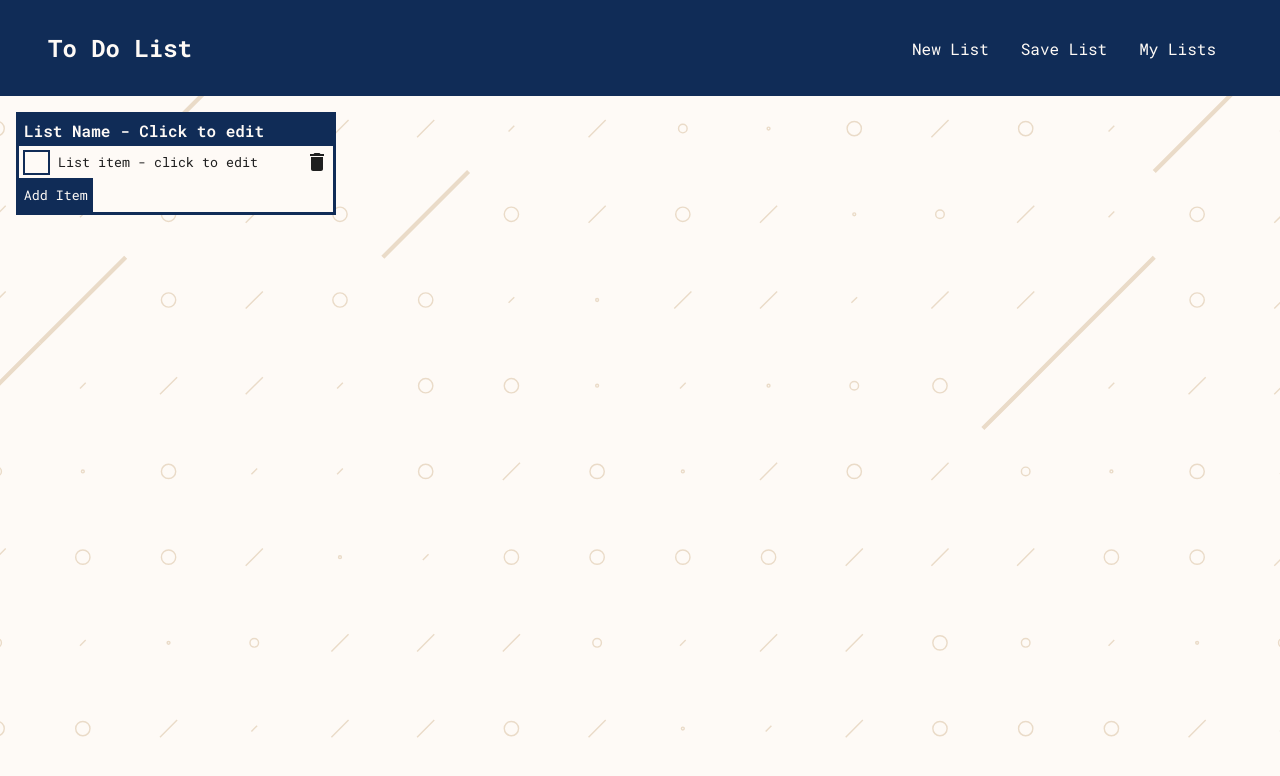
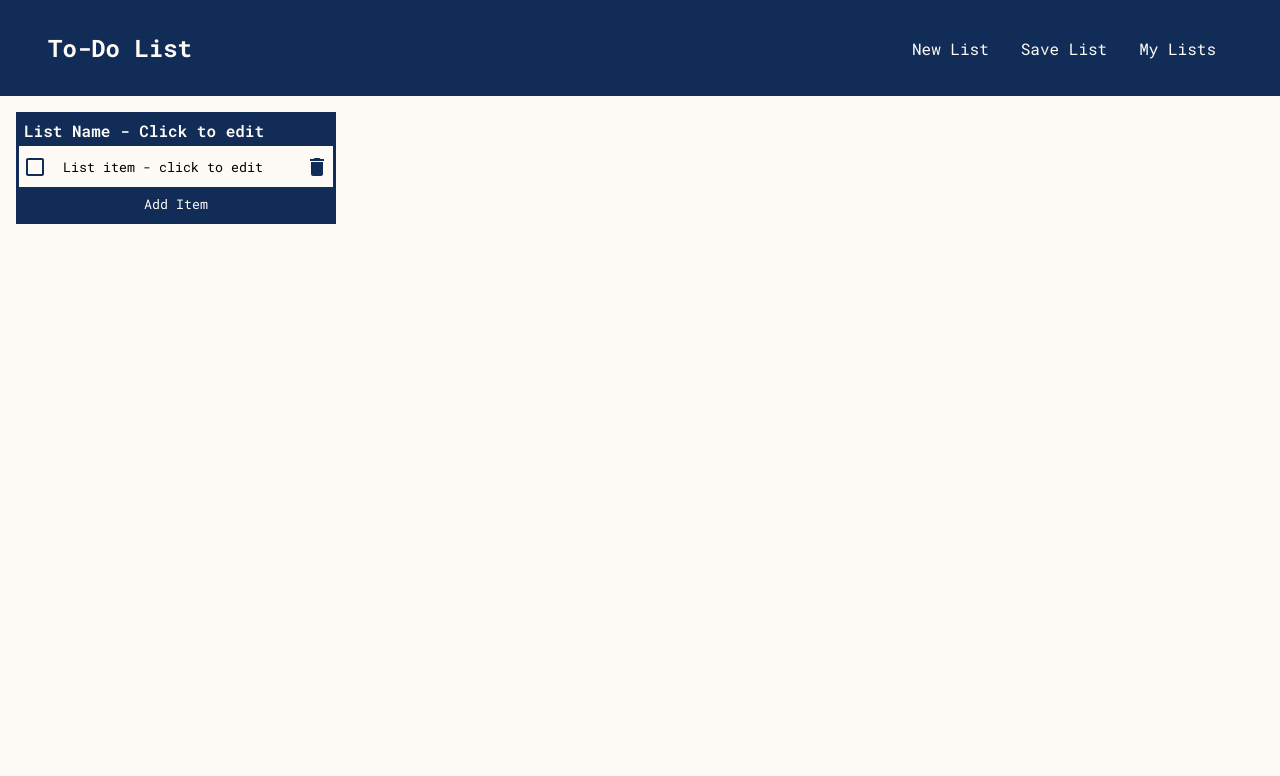
Before and after one commit to alin1k/React-ToDoList, a React (Create React App) app: page / in a window 1280 px wide. Shown: the top 776 px of the page. Built offline with nearby package versions, Linux system fonts and the light colour scheme; the HTML template or start-up script is replaced by a standard one.

Commit message:
Update delete icon colors. Update custom checkbox with MUI icons. Add item button is now 100% width

```diff
--- a/src/App.js
+++ b/src/App.js
@@ -5,7 +5,6 @@
   return (
     <div className="App">
       <NavBar/>
-
       <List/>
     </div>
   );
--- a/src/components/List/Checkbox/Checkbox.css
+++ b/src/components/List/Checkbox/Checkbox.css
@@ -1,8 +1,5 @@
 .customCheckbox{
-  margin-right: 0.5rem;
+  margin-top: 5px;
+  margin-right: 1rem;
+  color: #102C57;
 }
-
-.checkmark{
-  padding-left: 23px;
-  border: solid 2px #102C57;
-}
--- a/src/components/List/Checkbox/Checkbox.js
+++ b/src/components/List/Checkbox/Checkbox.js
@@ -1,4 +1,6 @@
 import "./Checkbox.css"
+import CheckBoxOutlineBlankIcon from '@mui/icons-material/CheckBoxOutlineBlank';
+import CheckBoxIcon from '@mui/icons-material/CheckBox';
 
 function Checkbox({checked, setChecked}) {
 
@@ -8,8 +10,13 @@
 
   return (
     <div className="customCheckbox">
-      <span className="checkmark" onClick={handleCheck} style={checked? {backgroundColor:"#102C57"} : {background: "transparent"}}></span>
+      {checked ?
+        <CheckBoxIcon onClick={handleCheck} />
+        :
+        <CheckBoxOutlineBlankIcon onClick={handleCheck} />
+      }
     </div>
+
   )
 }
 
--- a/src/components/List/List.css
+++ b/src/components/List/List.css
@@ -54,23 +54,25 @@
 }
 
 .deleteButton{
-  fill: #102C57;
+  color: #102C57;
 }
 
 .deleteButton:hover{
   cursor: pointer;
-  fill: #DAC0A3;
+  color: #DAC0A3;
 }
 
-button{
+.addButton{
   background-color: #102C57;
   border: none;
   color: #FEFAF6;
   padding: 0.5rem 0.3rem;
   font-family: "Roboto Mono";
   font-weight: 400;
+  width: 100%;
 }
 
-button:hover{
+.addButton:hover{
   cursor: pointer;
+  background-color: #DAC0A3;
 }
--- a/src/components/List/List.js
+++ b/src/components/List/List.js
@@ -34,9 +34,12 @@
         }
       </div>
 
-      <button onClick={()=>{
-        setItems([...items, "Text"]);
-      }}>
+      <button
+        className="addButton"
+        onClick={()=>{
+          setItems([...items, "List item - click to edit"]);
+        }}
+      >
         Add Item
       </button>
 
--- a/src/components/List/ListItem.js
+++ b/src/components/List/ListItem.js
@@ -1,7 +1,7 @@
 import { useEffect, useState } from "react";
 import Checkbox from "./Checkbox/Checkbox";
 import "./List.css"
-import {Delete} from '@mui/icons-material';
+import DeleteIcon from '@mui/icons-material/Delete';
 
 function ListItem({index, value, deleteItemFromList, updateItemValue}) {
   const [inputValue, setInputValue] = useState(value);
@@ -25,7 +25,7 @@
         style={checked? {textDecoration: "line-through"} : {textDecoration: "none"}}
       />
 
-      <Delete
+      <DeleteIcon
         className="deleteButton"
         onClick={()=>{
           console.log(`Button clicked for index: ${index}`);
--- a/src/components/NavBar/NavBar.js
+++ b/src/components/NavBar/NavBar.js
@@ -3,7 +3,7 @@
 function NavBar() {
   return(
     <nav>
-      <h1>To Do List</h1>
+      <h1>To-Do List</h1>
       <ul>
         <li>New List</li>
         <li>Save List</li>
```
Also changed, not shown: src/index.css.
